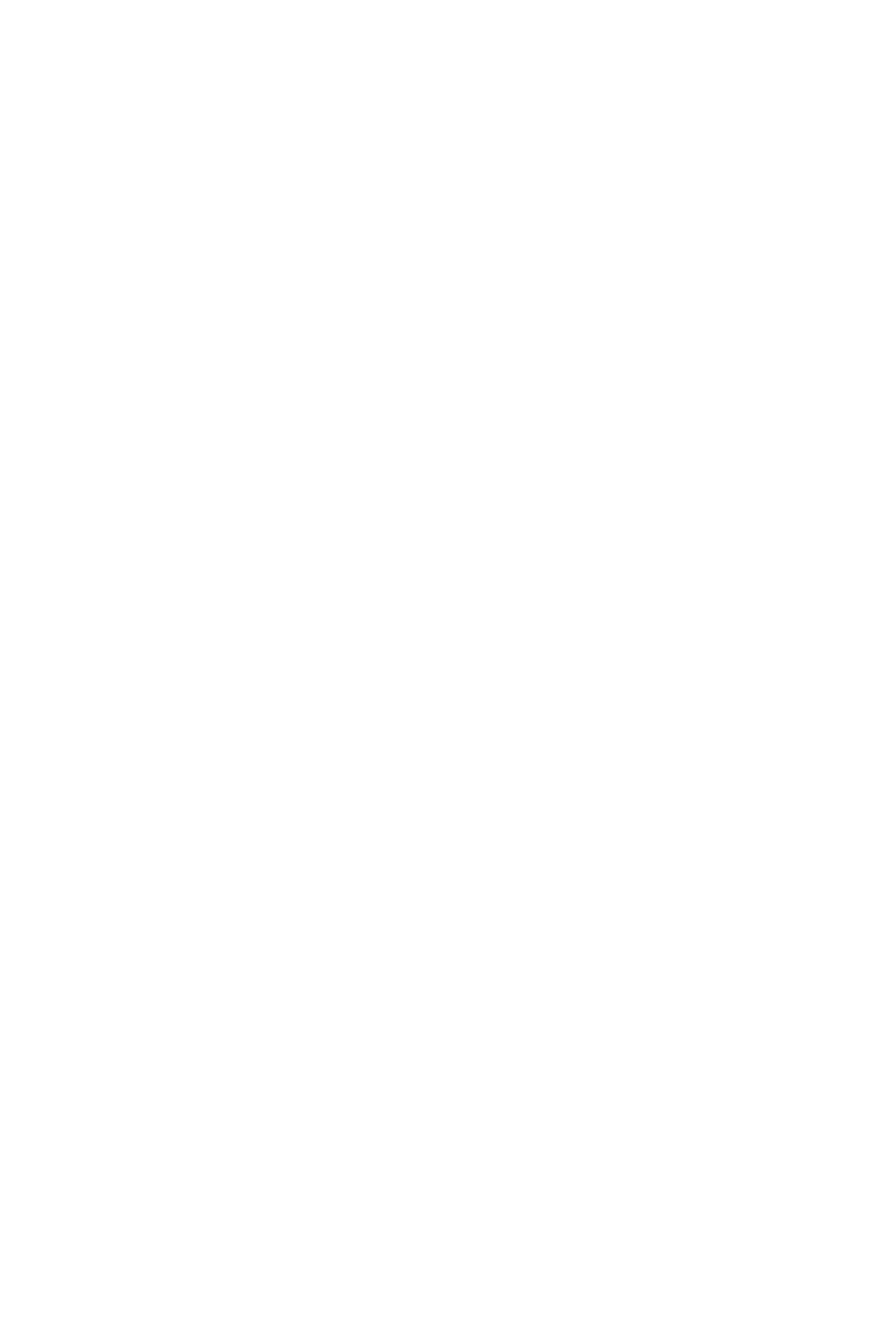
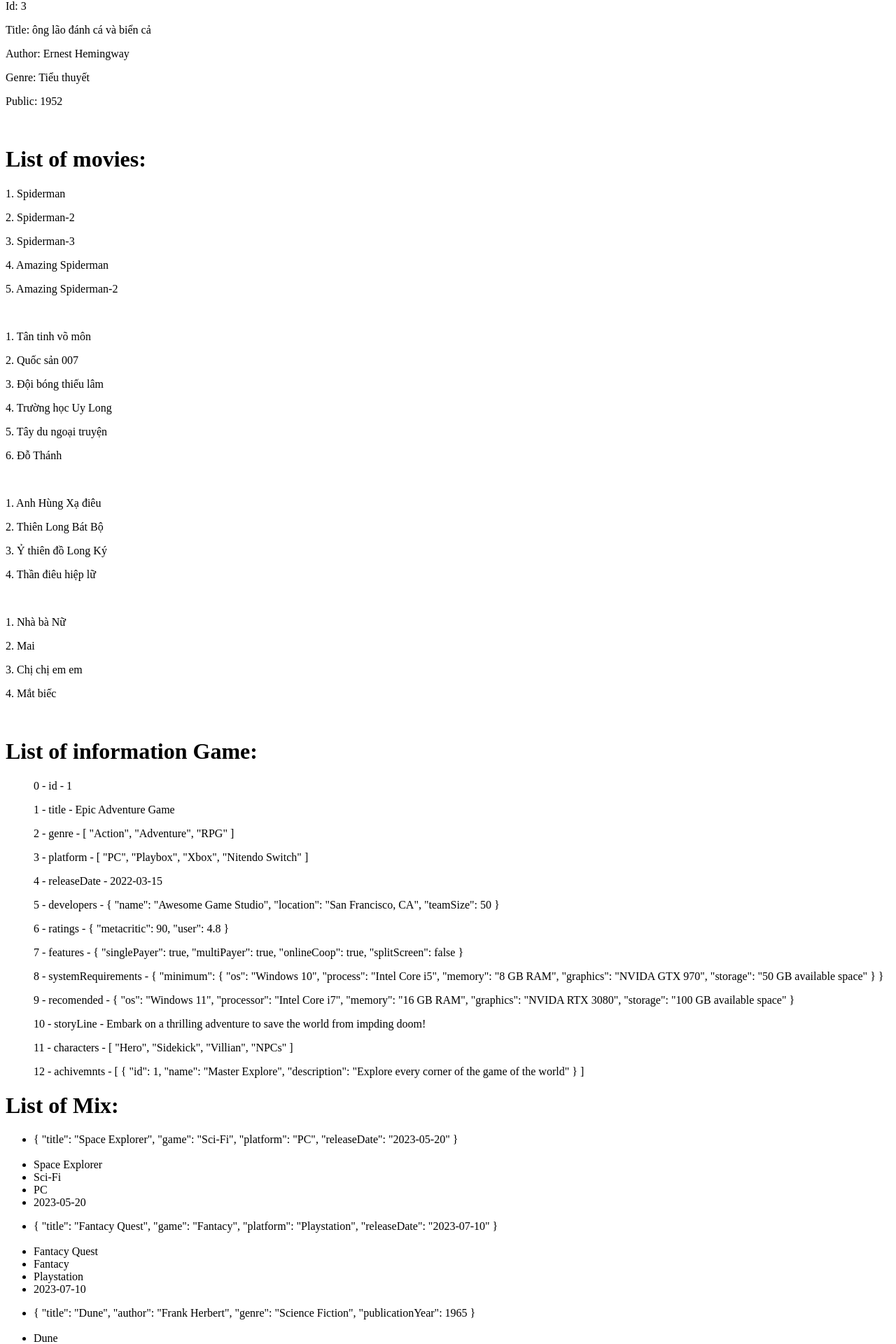
Before and after one commit to tuan782000/vue-course, a Vue app: page / in a window 1280 px wide. Shown: the part 756-2676 px from the top of the page at 70% size. Before the commit the page ends 800 px from the top, so only its background shows below. Built offline with nearby package versions, Linux system fonts and the light colour scheme.

Commit message:
Vòng lặp ứng dụng nó trong vue

```diff
--- a/src/App.vue
+++ b/src/App.vue
@@ -1,5 +1,5 @@
 <script setup>
-import ConditionalRendering from './components/ConditionalRendering.vue'
+
 
 // import MyComponents from './components/MyComponents.vue'
 // import GlobalStyleVue from './components/GlobalStyle.vue'
@@ -12,6 +12,9 @@
 // import MyRefComponent from './components/MyRefComponent.vue';
 // import MyRefandReactive from './components/MyRefandReactive.vue';
 // import ComputedProperties from './components/ComputedProperties.vue'
+// import ConditionalRendering from './components/ConditionalRendering.vue'
+import InteractionComponent from './components/InteractionComponent.vue';
+
 </script>
 <template>
   <!-- vbind và dynamic binding -->
@@ -38,6 +41,7 @@
   <!-- <ComputedProperties /> -->
 
   <!-- ConditionalRendering -->
-  <ConditionalRendering />
+  <!-- <ConditionalRendering /> -->
+  <InteractionComponent />
 </template>
 <style scoped></style>
--- a/src/components/ConditionalRendering.vue
+++ b/src/components/ConditionalRendering.vue
@@ -8,7 +8,7 @@
   isVisible.value = !isVisible.value
 }
 
-const isActive = ref(true);
+const isActive = ref(true)
 const handleTogglePost = () => {
   isActive.value = !isActive.value
 }
@@ -17,7 +17,6 @@
 const userName = 'Tuan'
 const showDetails = ref(isUserLogin)
 
-
 const loggedIn = ref(false)
 const admin = 'admin'
 
@@ -25,6 +24,7 @@
   loggedIn.value = !loggedIn.value
 }
 
+let password = ref("123456789")
 </script>
 <template>
   <div>
@@ -49,7 +49,11 @@
 
     <div v-if="isActive">
       <h1>Blog</h1>
-      <p>Lorem ipsum, dolor sit amet consectetur adipisicing elit. Cumque officia nisi voluptas officiis, dolor impedit at quisquam modi laudantium harum in iure ipsum enim blanditiis eveniet voluptatem, ut expedita voluptatum.</p>
+      <p>
+        Lorem ipsum, dolor sit amet consectetur adipisicing elit. Cumque officia nisi voluptas
+        officiis, dolor impedit at quisquam modi laudantium harum in iure ipsum enim blanditiis
+        eveniet voluptatem, ut expedita voluptatum.
+      </p>
     </div>
 
     <button @click="handleTogglePost">Toggle Blog</button>
@@ -62,6 +66,11 @@
       <button @click="handleLogin">Loggin</button>
     </div>
 
+    <div>
+      <h1 v-if="password.length > 8">Strong password</h1>
+      <h1 v-else-if="password.length < 8">Weak password</h1>
+      <h1 v-else>Please Enter your password</h1>
+    </div>
   </div>
 </template>
 <style scoped></style>
--- /dev/null
+++ b/src/components/InteractionComponent.vue
@@ -0,0 +1,170 @@
+<script setup>
+import { ref } from 'vue'
+let peoples = ref(['Tuan', 'Nguyen', 'Thai'])
+
+const books = ref([
+  {
+    id: 1,
+    title: 'Tôi thấy hoa vàng trên cỏ xanh',
+    author: 'Nguyễn Nhật Ánh',
+    genre: 'Hư cấu',
+    publicationYear: 2010
+  },
+  {
+    id: 2,
+    title: 'Dế Mèn phiêu lưu ký',
+    author: 'Tô Hoài',
+    genre: 'Hư cấu',
+    publicationYear: 1941
+  },
+  {
+    id: 3,
+    title: 'ông lão đánh cá và biển cả',
+    author: 'Ernest Hemingway',
+    genre: 'Tiểu thuyết',
+    publicationYear: 1952
+  }
+])
+
+const movies = ref([
+  ['Spiderman', 'Spiderman-2', 'Spiderman-3', 'Amazing Spiderman', 'Amazing Spiderman-2'],
+  [
+    'Tân tinh võ môn',
+    'Quốc sản 007',
+    'Đội bóng thiếu lâm',
+    'Trường học Uy Long',
+    'Tây du ngoại truyện',
+    'Đỗ Thánh'
+  ],
+  ['Anh Hùng Xạ điêu', 'Thiên Long Bát Bộ', 'Ỷ thiên đồ Long Ký', 'Thần điêu hiệp lữ '],
+  ['Nhà bà Nữ', 'Mai', 'Chị chị em em', 'Mắt biếc']
+])
+
+const games = ref({
+  id: 1,
+  title: 'Epic Adventure Game',
+  genre: ['Action', 'Adventure', 'RPG'],
+  platform: ['PC', 'Playbox', 'Xbox', 'Nitendo Switch'],
+  releaseDate: '2022-03-15',
+  developers: { name: 'Awesome Game Studio', location: 'San Francisco, CA', teamSize: 50 },
+  ratings: { metacritic: 90, user: 4.8 },
+  features: { singlePayer: true, multiPayer: true, onlineCoop: true, splitScreen: false },
+  systemRequirements: {
+    minimum: {
+      os: 'Windows 10',
+      process: 'Intel Core i5',
+      memory: '8 GB RAM',
+      graphics: 'NVIDA GTX 970',
+      storage: '50 GB available space'
+    }
+  },
+  recomended: {
+    os: 'Windows 11',
+    processor: 'Intel Core i7',
+    memory: '16 GB RAM',
+    graphics: 'NVIDA RTX 3080',
+    storage: '100 GB available space'
+  },
+  storyLine: 'Embark on a thrilling adventure to save the world from impding doom!',
+  characters: ['Hero', 'Sidekick', 'Villian', 'NPCs'],
+  achivemnts: [
+    { id: 1, name: 'Master Explore', description: 'Explore every corner of the game of the world' }
+  ]
+})
+
+const complexObj = ref({
+  game1: {
+    title: 'Space Explorer',
+    game: 'Sci-Fi',
+    platform: 'PC',
+    releaseDate: '2023-05-20'
+  },
+  game2: {
+    title: 'Fantacy Quest',
+    game: 'Fantacy',
+    platform: 'Playstation',
+    releaseDate: '2023-07-10'
+  },
+  book1: {
+    title: 'Dune',
+    author: 'Frank Herbert',
+    genre: 'Science Fiction',
+    publicationYear: 1965
+  },
+  book2: {
+    title: 'To kill a Mockingbird',
+    author: 'Happer Lee',
+    genre: 'Fiction',
+    publicationYear: 1960
+  },
+  move1: {
+    title: 'Inception',
+    director: 'Chirstoper Nolan',
+    genre: 'Sci-Fi',
+    relaseDate: '2010-07-16'
+  },
+  move2: {
+    title: 'The Shawshank Red',
+    director: 'Frank Dra',
+    genre: 'Drama',
+    relaseDate: '1994-09-23'
+  }
+})
+</script>
+
+<template>
+  <!-- <h1>V-for</h1> -->
+  <p v-for="(person, index) in peoples" :key="index">{{ index + 1 }}. {{ person }}</p>
+
+  <h1>List of books:</h1>
+  <ul v-for="book in books" :key="book.id">
+    <li>
+      Title: {{ book.title }}, author: {{ book.author }}, genre: {{ book.genre }}, public:
+      {{ book.publicationYear }}
+    </li>
+  </ul>
+
+  <!-- Mình có thể sử dụng cú pháp destructuring -->
+  <h1>List of books with syntax Destructuring:</h1>
+  <div v-for="{ id, title, author, genre, publicationYear } in books" :key="id">
+    <p>Id: {{ id }}</p>
+    <p>Title: {{ title }}</p>
+    <p>Author: {{ author }}</p>
+    <p>Genre: {{ genre }}</p>
+    <p>Public: {{ publicationYear }}</p>
+    <br />
+  </div>
+
+  <h1>List of movies:</h1>
+  <div v-for="(movie, index) in movies" :key="index">
+    <p v-for="(m, index) in movie" :key="index">{{ index + 1 }}. {{ m }}</p>
+    <br />
+  </div>
+
+  <h1>List of information Game:</h1>
+  <ul v-for="(value, key, index) in games" :key="index">
+    {{
+      index
+    }}
+    -
+    {{
+      key
+    }}
+    -
+    {{
+      value
+    }}
+  </ul>
+
+  <h1>List of Mix:</h1>
+  <ul v-for="(game, index) in complexObj" :key="index">
+    <!-- Getting All Objects -->
+    <li>{{ game }}</li>
+    <br />
+
+    <!-- Getting Single Value From Object -->
+    <li v-for="(property, i) in game" :key="i">
+      {{ property }}
+    </li>
+  </ul>
+</template>
```
Also changed, not shown: 1 other file (tests, documents, lock files or other folders).
